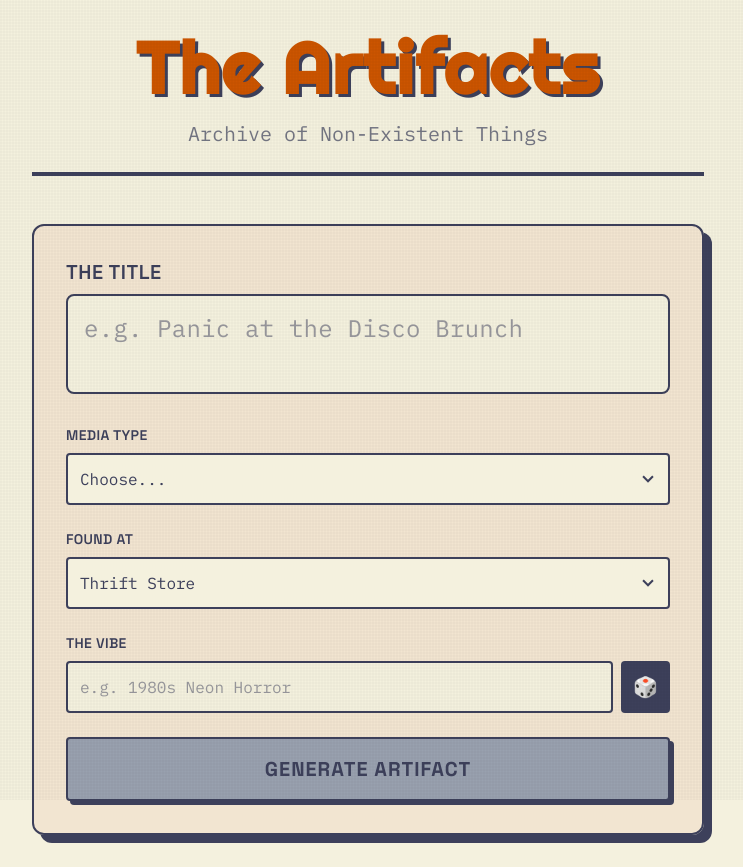
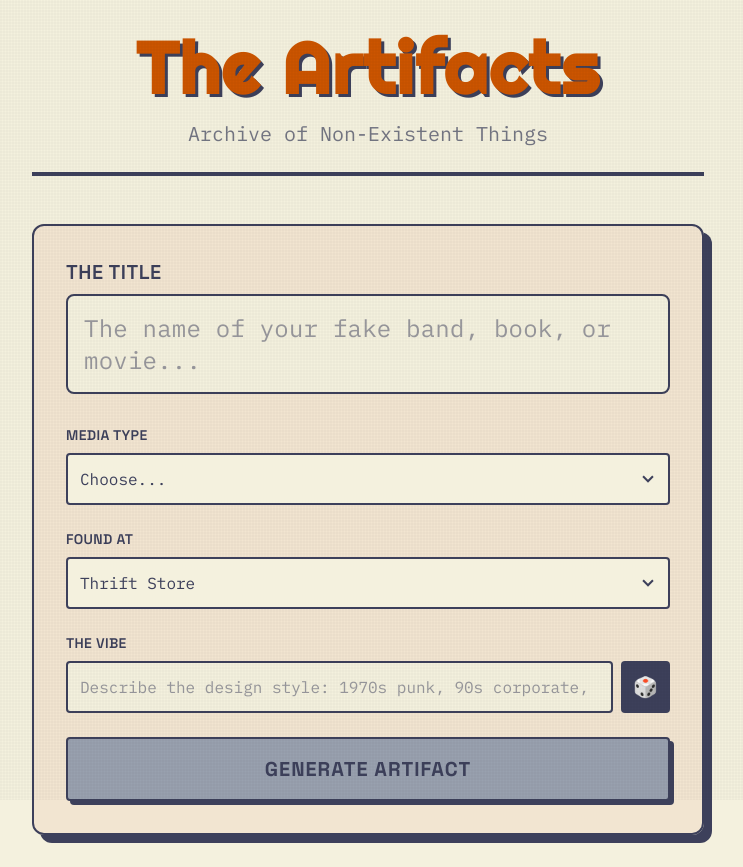
Before and after one commit to dylandibona/artifacts, a Next.js app: page / in a window 1280 px wide. Shown: the whole page, without its empty margins (272-1015 px from the left). Built offline with nearby package versions, Linux system fonts and the light colour scheme.

Commit message:
Update placeholder text to be more instructional and playful

```diff
--- a/app/page.tsx
+++ b/app/page.tsx
@@ -91,7 +91,7 @@ export default function Home() {
               <textarea
                 value={phrase}
                 onChange={(e) => setPhrase(e.target.value)}
-                placeholder="e.g. Panic at the Disco Brunch"
+                placeholder="The name of your fake band, book, or movie..."
                 rows={2}
                 className="w-full bg-[#f4f1de] border-2 border-[#3d405b] p-4 text-2xl focus:outline-none focus:ring-4 ring-[#cc5500] rounded-lg resize-none"
                 style={{ fontFamily: "var(--font-body)", fontWeight: 600, letterSpacing: "0.01em" }}
@@ -156,7 +156,7 @@ export default function Home() {
                   type="text"
                   value={subtitle}
                   onChange={(e) => setSubtitle(e.target.value)}
-                  placeholder="e.g. The Dylan DiBona Story"
+                  placeholder="A memoir of triumph, scandal, or snacks"
                   className="w-full bg-[#f4f1de] border-2 border-[#3d405b] p-3 text-lg rounded focus:outline-none focus:border-[#cc5500]"
                   style={{ fontFamily: "var(--font-mono)", fontWeight: 400 }}
                 />
@@ -171,7 +171,7 @@ export default function Home() {
                   type="text"
                   value={vibe}
                   onChange={(e) => setVibe(e.target.value)}
-                  placeholder="e.g. 1980s Neon Horror"
+                  placeholder="Describe the design style: 1970s punk, 90s corporate, Y2K chrome..."
                   className="flex-1 bg-[#f4f1de] border-2 border-[#3d405b] p-3 rounded focus:outline-none focus:border-[#cc5500]"
                   style={{ fontFamily: "var(--font-mono)", fontWeight: 400 }}
                 />
```
